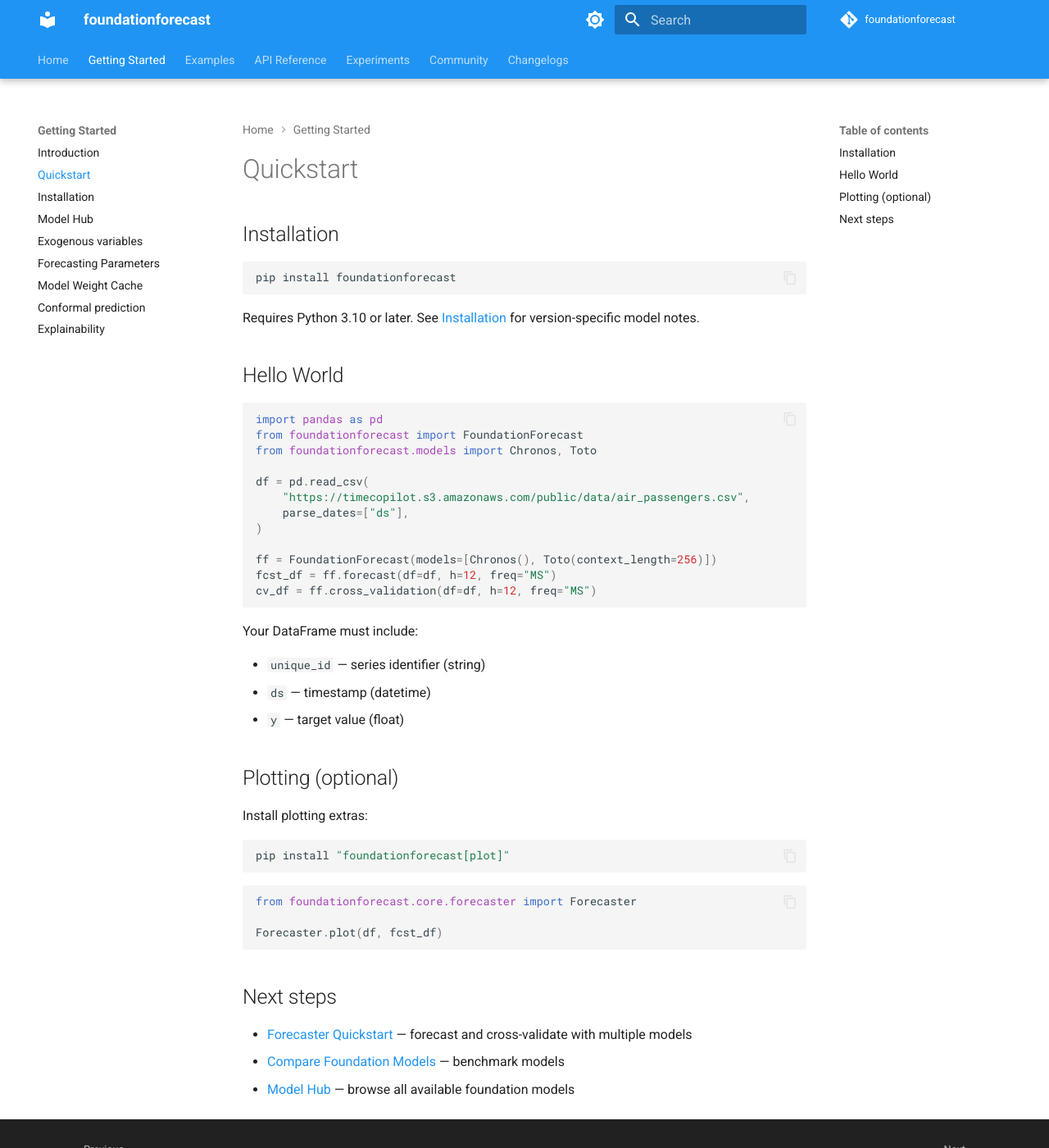
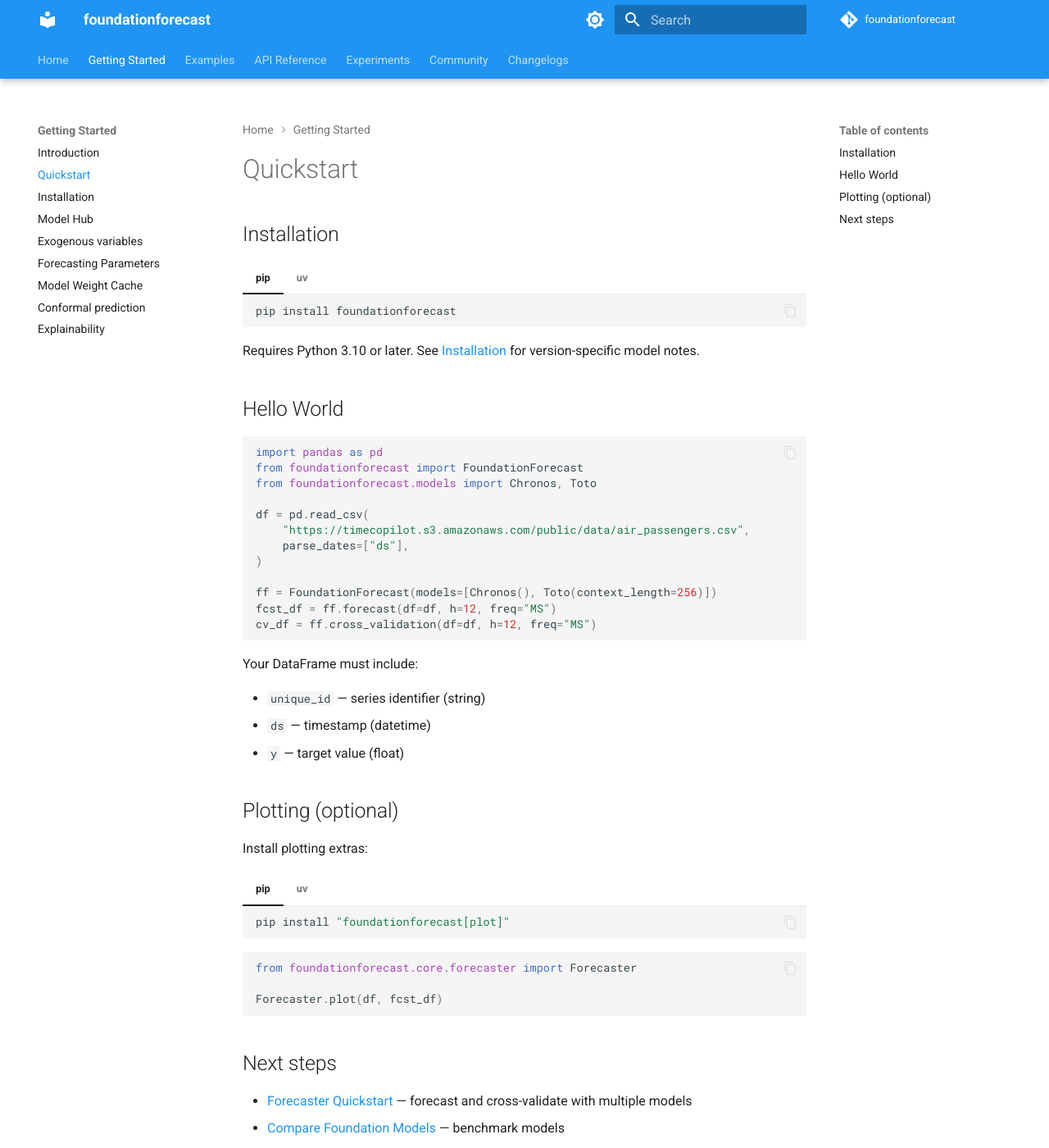
Before and after one commit to TimeCopilot/foundationforecast, an MkDocs documentation site: the page built from docs/getting-started/quickstart.md, in a window 1280 px wide and 1400 px high. Shown: the whole window at 82% size. Built offline with MkDocs 1.6.1 and Material for MkDocs 9.7.7, drawn with Linux system fonts in a browser that asks for light colours; comment, search, counter and statistics services are not loaded.

Commit message:
docs(explain): warn on windows beyond the model context and add uv tabs to quickstart
Co-authored-by: Cursor <cursoragent@cursor.com>

````diff
--- a/docs/getting-started/quickstart.md
+++ b/docs/getting-started/quickstart.md
@@ -2,9 +2,17 @@
 
 ## Installation
 
-```bash
-pip install foundationforecast
-```
+=== "pip"
+
+    ```bash
+    pip install foundationforecast
+    ```
+
+=== "uv"
+
+    ```bash
+    uv add foundationforecast
+    ```
 
 Requires Python 3.10 or later. See [Installation](installation.md) for version-specific model notes.
 
@@ -35,9 +43,17 @@ Your DataFrame must include:
 
 Install plotting extras:
 
-```bash
-pip install "foundationforecast[plot]"
-```
+=== "pip"
+
+    ```bash
+    pip install "foundationforecast[plot]"
+    ```
+
+=== "uv"
+
+    ```bash
+    uv add "foundationforecast[plot]"
+    ```
 
 ```python
 from foundationforecast.core.forecaster import Forecaster
--- a/mkdocs.yml
+++ b/mkdocs.yml
@@ -30,6 +30,7 @@ nav:
       - Compare Foundation Models: examples/ts-foundation-models-comparison-quickstart.ipynb
       - Exogenous variables: examples/exogenous-variables.ipynb
       - Conformal prediction: examples/conformal-prediction.ipynb
+      - Explainability: examples/explainability.ipynb
       - Family Guides:
           - Chronos: examples/chronos-family.ipynb
           - TimesFM: examples/timesfm-family.ipynb
````
Also changed, not shown: README.md (+1 -1 lines), docs/examples/index.md (+1 -0 lines), docs/explainability.md (+14 -1 lines).
